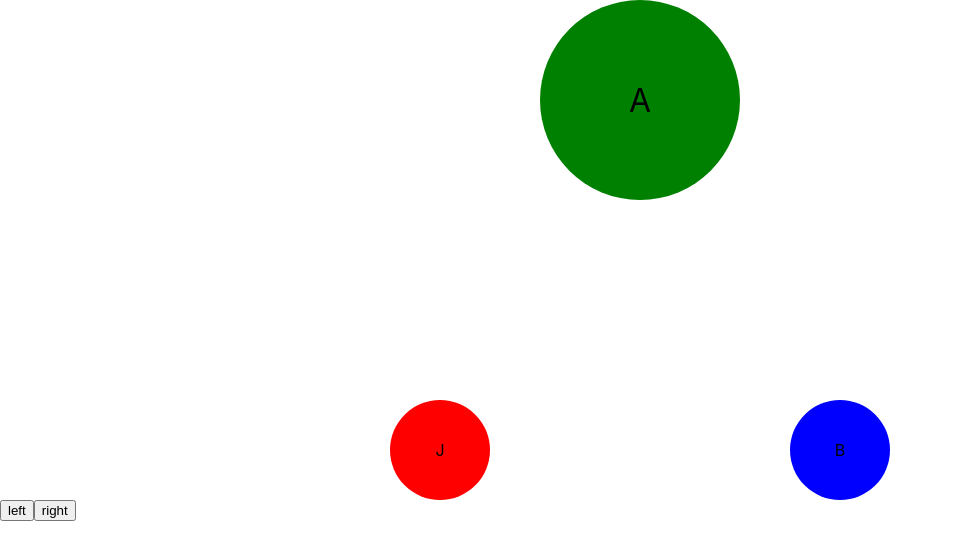
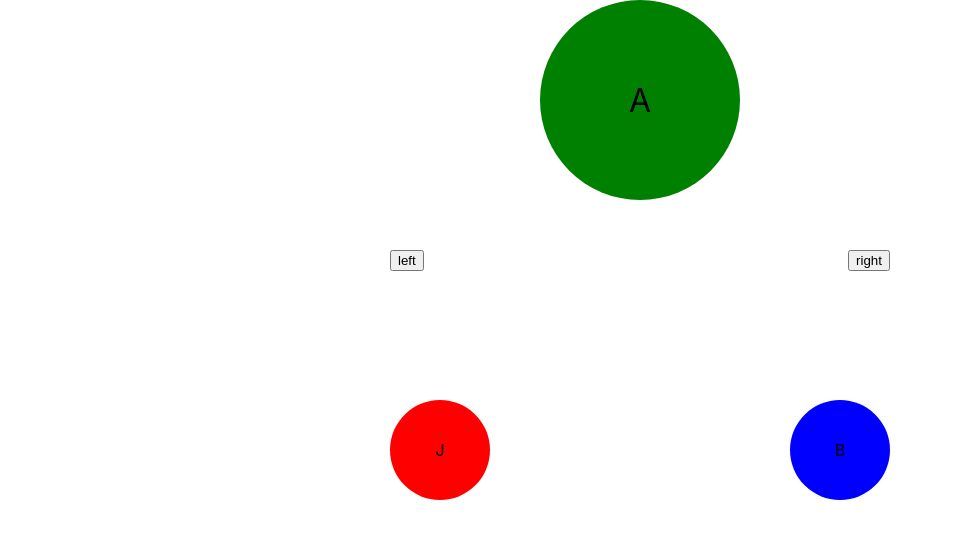
Before and after one commit to khg0712/react-pattern, a Next.js app in the folder next/nexty/: page / in a window 1280 px wide. Shown: the top 560 px of the page, without its empty margins (0-953 px from the left). Built offline with nearby package versions, Linux system fonts and the light colour scheme.

Commit message:
lotation 스타일 수정

```diff
--- a/next/nexty/pages/index.tsx
+++ b/next/nexty/pages/index.tsx
@@ -21,10 +21,8 @@ export default function Lotation() {
 				positions={positions}
 				phase={phase}
 			/>
-			<div className={style.buttonWrapper}>
-				<button onClick={onLeft}>left</button>
-				<button onClick={onRight}>right</button>
-			</div>
+			<button className={`${style.button} ${style.left}`} onClick={onLeft}>left</button>
+			<button className={`${style.button} ${style.right}`} onClick={onRight}>right</button>
 		</div>
 	);
 }
--- a/next/nexty/styles/Lotation.module.scss
+++ b/next/nexty/styles/Lotation.module.scss
@@ -1,11 +1,31 @@
-.lotationWrapper {
-  $wrapper_width: 500px;
-  $wrapper_height: 500px;
+$wrapper_width: 500px;
+$wrapper_height: 500px;
 
-  display: block;
+.wrapper {
   position: relative;
   width: $wrapper_width;
   height: $wrapper_height;
+  margin: 0 auto;
+
+  .button {
+    position: absolute;
+    top: 50%;
+
+    &.left {
+      left: 0;
+    }
+
+    &.right {
+      right: 0;
+    }
+  }
+}
+
+.lotationWrapper {
+  display: block;
+  position: relative;
+  width: 100%;
+  height: 100%;
   margin: 0 auto;
 
   > div {
```
